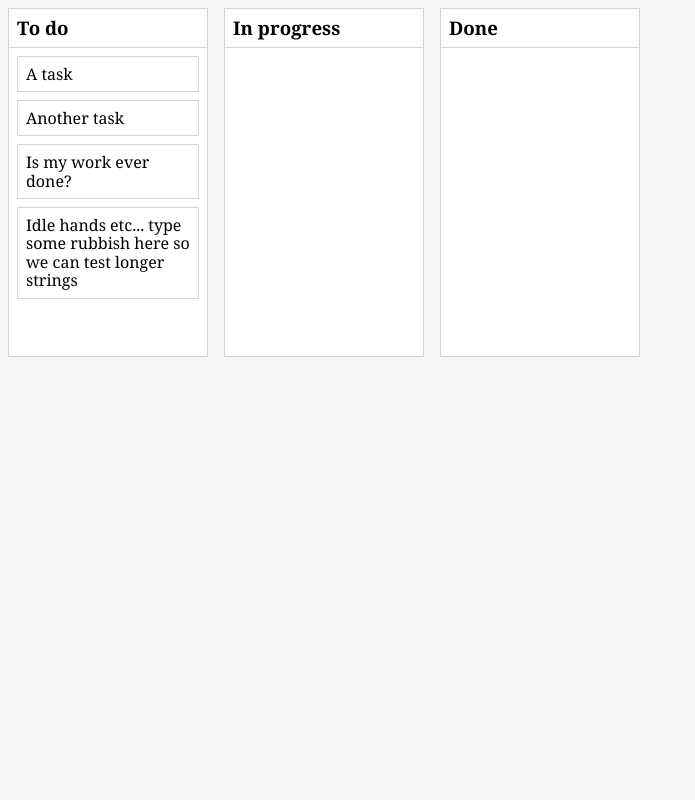
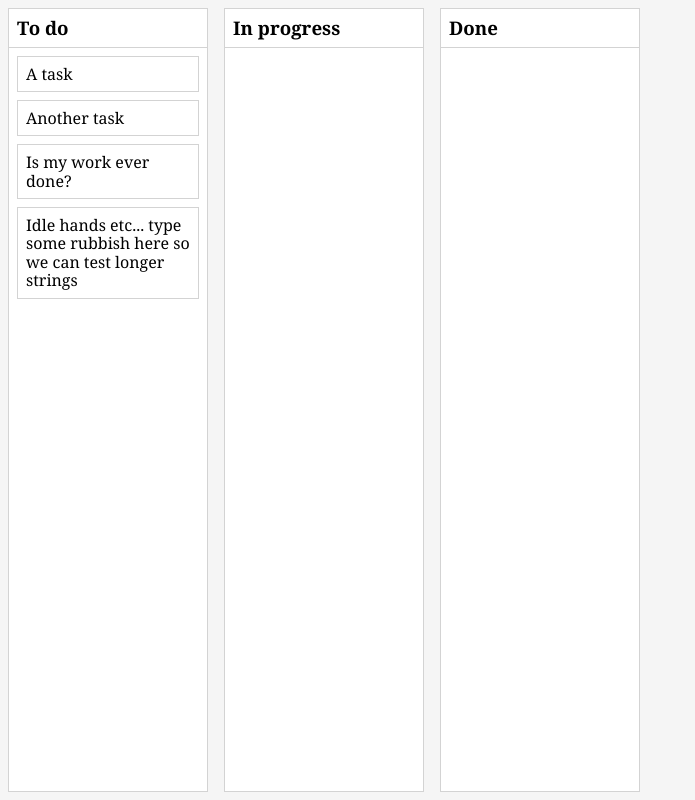
Before and after one commit to tooterfish/kanban-FE-beaut-dnd-prototype, a React (Vite) app: page / in a window 1280 px wide. Shown: the whole page, without its empty margins (0-695 px from the left). Built offline with nearby package versions, Linux system fonts and the light colour scheme.

Commit message:
improved list styling

```diff
--- a/src/components/Board.jsx
+++ b/src/components/Board.jsx
@@ -7,6 +7,7 @@ import { useState } from 'react'
 
 const Container = styled.div`
   display: flex;
+  min-height: 100vh;
 `
 
 export default function Board() {
--- a/src/components/List.jsx
+++ b/src/components/List.jsx
@@ -13,6 +13,7 @@ const Container = styled.div`
   background: white;
   width: 200px;
   flex-direction: column;
+  min-height: 95%;
 `
 
 const Title = styled.h3`
@@ -33,7 +34,7 @@ const TaskList = styled.div`
   flex-direction: column;
   padding: 4px;
   margin: 4px;
-  min-height: 300px;
+  min-height: 93%;
   background-color: ${props => (props.$isDraggingOver ? 'whitesmoke' : 'white')}
 `
 
```
